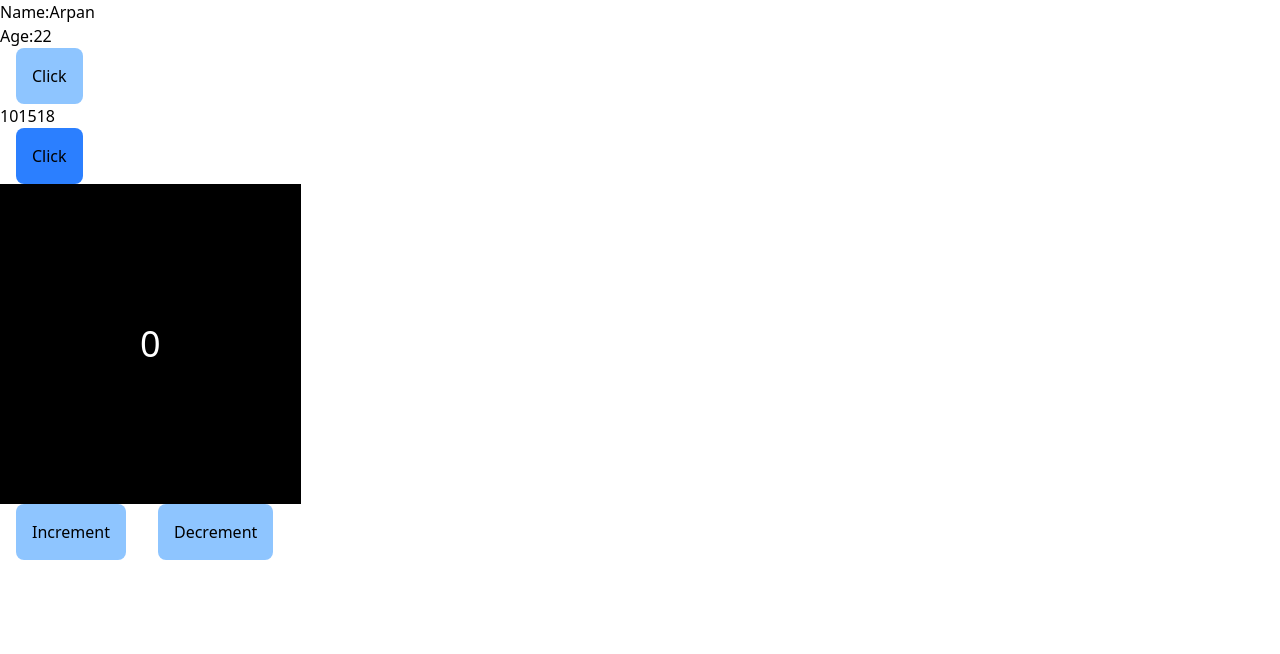
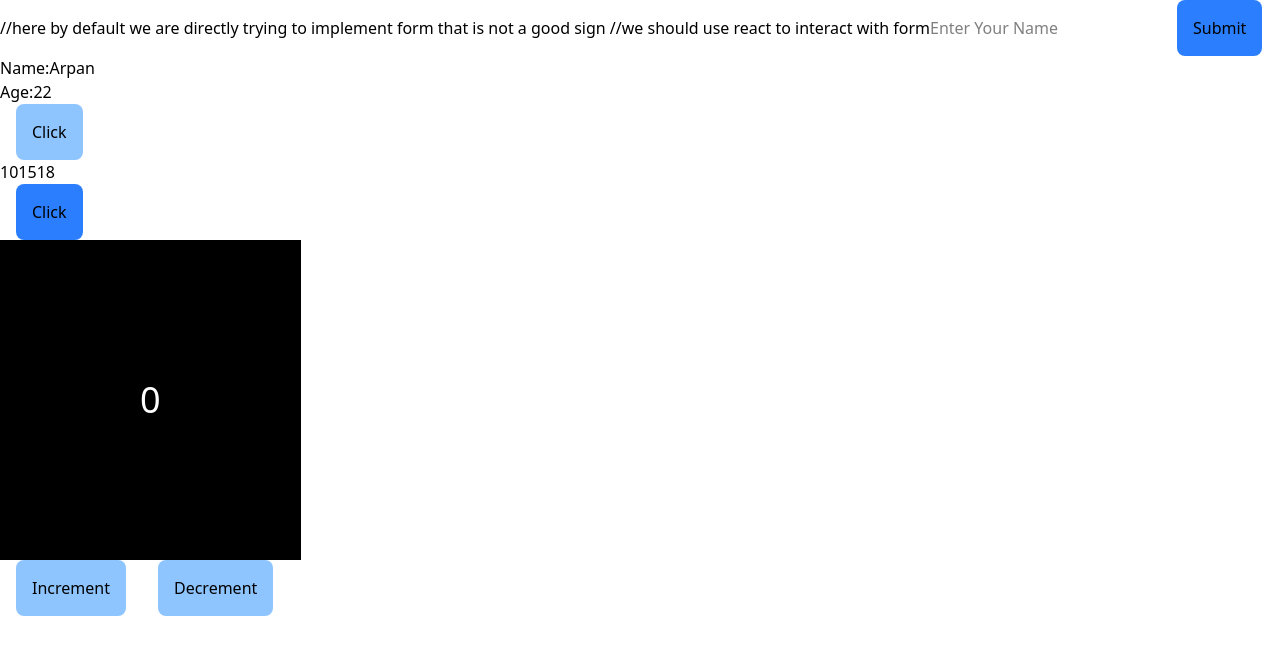
Before and after one commit to arpan7sarkar/React_Journey, a React (Vite) app in the folder 0_start/: page / in a window 1280 px wide. Shown: the top 654 px of the page. Built offline with nearby package versions, Linux system fonts and the light colour scheme.

Commit message:
understanding forms in react

```diff
--- a/0_start/src/App.jsx
+++ b/0_start/src/App.jsx
@@ -1,10 +1,12 @@
 import React from "react";
 import Counter from "./components/Counter";
 import Pobj from "./components/Pobj";
+import Form from "./components/Form";
 const App = () => {
 
   return (
     <div>
+      <Form/>
       <Pobj/>
       <Counter />
     </div>
--- /dev/null
+++ b/0_start/src/components/Form.jsx
@@ -0,0 +1,20 @@
+import React, { useState } from 'react'
+
+const Form = () => {
+    const formHandler=(e)=>{
+        e.preventDefault();//this will prevent the default behaviour of form which is to reload the page
+        console.log("Form had been submitted")
+    }
+  return (
+    <div>
+      <form onSubmit={formHandler}>
+        //here by default we are directly trying to implement form that is not a good sign
+        //we should use react to interact with form
+        <input  className="invalid:border-pink-500 invalid:text-pink-600 focus:border-sky-500 focus:outline focus:outline-sky-500 focus:invalid:border-pink-500 focus:invalid:outline-pink-500 disabled:border-gray-200 disabled:bg-gray-50 disabled:text-gray-500 disabled:shadow-none dark:disabled:border-gray-700 dark:disabled:bg-gray-800/20 ..." type="text" name="name" placeholder='Enter Your Name' id="" />
+        <button className="mx-4  p-4 bg-blue-500 rounded-lg ">Submit</button>
+      </form>
+    </div>
+  )
+}
+
+export default Form
```
